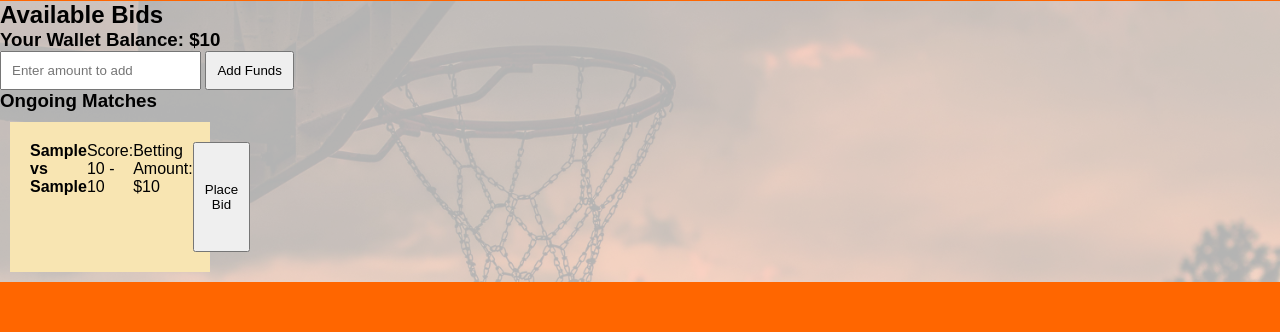
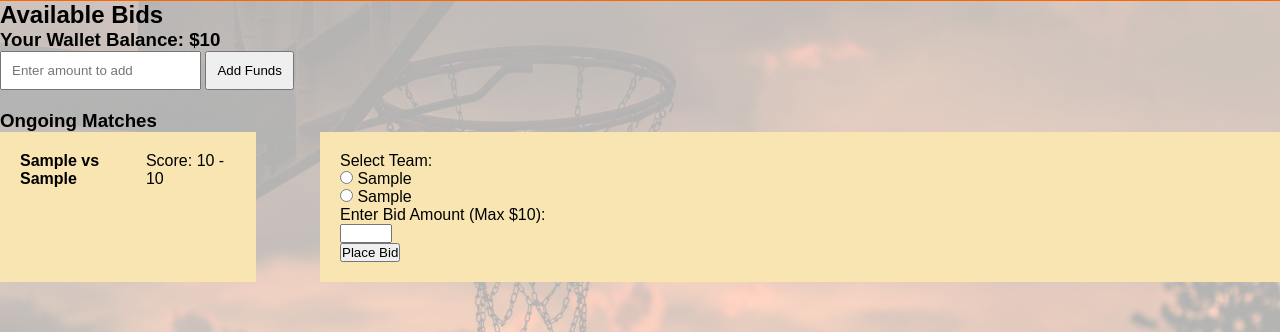
Before and after one commit to HarshithK13/CourtMetrics, a Flask app: template templates/available_bids.html in a window 1280 px wide. Shown: the part 1029-1361 px from the top of the page. Before the commit the page ends 1311 px from the top, so only its background shows below. Run offline with Flask 3, Linux system fonts and the light colour scheme; the template is opened without the code that fills it: most values are stand-ins (such as "Sample title", 1, 10 or a date in 2020).

Commit message:
SCRUM 12: Basic version

```diff
--- a/app.py
+++ b/app.py
@@ -12,10 +12,12 @@ app.config["JWT_SECRET_KEY"] = "83114bdeeb269275f27c98dea61244b1e27d495581b516d6
 jwt = JWTManager(app)
 # Enable CORS for cross-origin requests
 CORS(app)
-
+wallet = 1000
+placed_bids = []
 # MongoDB setup
-client = MongoClient("mongodb+srv://court-metrics:k2vCw0PaWW2v7k7N@cluster0.tqzmo.mongodb.net/")
-db = client['courtmetrics_db']
+connection_string = "mongodb+srv://court-metrics:k2vCw0PaWW2v7k7N@cluster0.tqzmo.mongodb.net/"
+client = MongoClient(connection_string)
+db = client['temp_db']
 users_collection = db['Users']
 
 @app.route('/')
@@ -82,6 +84,7 @@ def available_bids():
 
             # Add match details to the list of ongoing matches
             ongoing_matches.append({
+                'match_id': f"{home_team}_vs_{away_team}",
                 'home_team': home_team,
                 'away_team': away_team,
                 'home_score': home_score,
@@ -93,16 +96,71 @@ def available_bids():
 
 @app.route('/place_bid', methods=['POST'])
 def place_bid():
+    global wallet_balance
+
     match_id = request.form.get('match_id')
+    selected_team = request.form.get('selected_team')  # Either "home" or "away"
     bet_amount = int(request.form.get('bet_amount'))
 
+    if bet_amount > wallet_balance:
+        return jsonify({'success': False, 'message': 'Insufficient funds!'})
+
+    # Deduct bet amount from wallet immediately
+    wallet_balance -= bet_amount
+
+    # Store this bid in memory (or database) to be resolved later when the match ends
+    placed_bids.append({
+        'match_id': match_id,
+        'selected_team': selected_team,
+        'bet_amount': bet_amount,
+        'status': 'pending'
+    })
+
+    return jsonify({'success': True, 'message': f'Bid placed successfully! Remaining balance: ${wallet_balance}'})
+
+@app.route('/check_results')
+def check_results():
     global wallet_balance
 
-    if bet_amount <= wallet_balance:
-        wallet_balance -= bet_amount  # Deduct the bet amount from the wallet balance
-        return jsonify({'success': True, 'message': f'Bid placed successfully! Remaining balance: ${wallet_balance}'})
+    # Fetch today's scoreboard data using nba_api to get final scores
+    games = scoreboard.ScoreBoard()
+    games_dict = games.get_dict()
 
-    return jsonify({'success': False, 'message': 'Insufficient funds!'})
+    results_messages = []
+
+    for game in games_dict['scoreboard']['games']:
+        if game['gameStatusText'] == "Final":
+            home_team_name = game['homeTeam']['teamName']
+            away_team_name = game['awayTeam']['teamName']
+            home_score = game['homeTeam']['score']
+            away_score = game['awayTeam']['score']
+
+            # Check if there are any pending bids for this match
+            for bid in placed_bids:
+                if bid['match_id'] == f"{home_team_name}_vs_{away_team_name}" and bid['status'] == "pending":
+                    if bid['selected_team'] == "home":
+                        if home_score > away_score:  # Home team wins
+                            wallet_balance += bid['bet_amount'] * 2  # Double reward
+                            results_messages.append(f"Your team {home_team_name} won! You earned ${bid['bet_amount'] * 2}.")
+                        elif home_score == away_score:  # Draw
+                            wallet_balance += bid['bet_amount']  # Refund original bet amount
+                            results_messages.append(f"The match between {home_team_name} and {away_team_name} was a draw. Your bet has been refunded.")
+                        else:
+                            results_messages.append(f"Your team {home_team_name} lost.")
+                    elif bid['selected_team'] == "away":
+                        if away_score > home_score:  # Away team wins
+                            wallet_balance += bid['bet_amount'] * 2  # Double reward
+                            results_messages.append(f"Your team {away_team_name} won! You earned ${bid['bet_amount'] * 2}.")
+                        elif away_score == home_score:  # Draw
+                            wallet_balance += bid['bet_amount']  # Refund original bet amount
+                            results_messages.append(f"The match between {home_team_name} and {away_team_name} was a draw. Your bet has been refunded.")
+                        else:
+                            results_messages.append(f"Your team {away_team_name} lost.")
+
+                    # Mark this bid as resolved
+                    bid['status'] = "resolved"
+
+    return jsonify({'success': True, 'results_messages': results_messages, 'wallet_balance': wallet_balance})
 
 
 
--- a/static/css/styles.css
+++ b/static/css/styles.css
@@ -336,38 +336,46 @@ body::before {
     flex-wrap: wrap;
 }
 
+/* Match Row Layout */
+.match-row {
+    display: flex;
+    justify-content: space-between;
+    margin-bottom: 50px;
+    width: 100%; /* Ensure the row takes the full width */
+}
+
 .match-box {
     background-color: #f8e5b2;
     padding: 20px;
-    margin: 10px;
-    width: 200px;
+    width: 20%; /* Adjust width to take up most of the row */
 }
 
-.match-box button {
-    padding: 10px;
-    width: 45%;
+.betting-box {
+    background-color: #f8e5b2;
+    padding: 20px;
+    width: 75%; /* Adjust width to take up the remaining space */
 }
 
+/* Wallet Section */
+.wallet-section {
+    margin-bottom: 20px;
+}
+
+.wallet-section input {
+    padding: 10px;
+}
+
+.wallet-section button {
+    padding: 10px;
+}
 
 /* Confirmation Popup */
-/* Popup Styling */
-#confirmation-popup, #success-popup {
-    display: none;
+#confirmation-popup {
     position: fixed;
     top: 50%;
     left: 50%;
     transform: translate(-50%, -50%);
     background-color: white;
+    border: 1px solid black;
     padding: 20px;
-    border: 1px solid black;
-    z-index: 1000; /* Ensure it's on top of other elements */
 }
-.match-row {
-    display: flex;
-    justify-content: space-between;
-}
-
-
-.betting-box {
-    width: 45%;
-}
--- a/templates/available_bids.html
+++ b/templates/available_bids.html
@@ -22,7 +22,7 @@
 
    <!-- Wallet Section -->
    <div class="wallet-section">
-       <h3>Your Wallet Balance: ${{ wallet_balance }}</h3>
+       <h3>Your Wallet Balance: $<span id="wallet-balance">{{ wallet_balance }}</span></h3> <!-- Ensure this span has an ID for dynamic updates -->
        <form method="POST" action="{{ url_for('available_bids') }}">
            <input type="number" name="amount" placeholder="Enter amount to add" required>
            <button type="submit">Add Funds</button>
@@ -33,49 +33,94 @@
    <h3>Ongoing Matches</h3>
    <div class="matches-container">
        {% for match in matches %}
-       <div class="match-box">
-           <p><strong>{{ match.home_team }} vs {{ match.away_team }}</strong></p>
-           <p>Score: {{ match.home_score }} - {{ match.away_score }}</p>
-           <p>Betting Amount: ${{ match.betting_amount }}</p>
+       <div class="match-row">
+           <!-- Match Details Section -->
+           <div class="match-box">
+               <p><strong>{{ match.home_team }} vs {{ match.away_team }}</strong></p>
+               <p>Score: {{ match.home_score }} - {{ match.away_score }}</p>
+           </div>
 
-           <!-- Place Bid Button -->
-           <button onclick="confirmBid('{{ match.home_team }} vs {{ match.away_team }}', '{{ match.betting_amount }}')">Place Bid</button>
-       </div>
+           <!-- Betting Options Section -->
+           <div class="betting-box">
+               <form id="bid-form-{{ loop.index }}" method="POST" action="/place_bid">
+                   <!-- Team Selection -->
+                   <label>Select Team:</label><br>
+                   <input type="radio" name="selected_team" value="{{ match.home_team }}" required> {{ match.home_team }}<br>
+                   <input type="radio" name="selected_team" value="{{ match.away_team }}" required> {{ match.away_team }}<br>
+
+                   <!-- Bid Amount Input -->
+                   <label for="bet_amount">Enter Bid Amount (Max ${{ match.betting_amount }}):</label><br>
+                   <input type="number" name="bet_amount" min="1" max="{{ match.betting_amount }}" required><br>
+
+                   <!-- Hidden Fields -->
+                   <input type="hidden" name="match_id" value="{{ match.match_id }}">
+
+                   <!-- Place Bid Button -->
+                   <button type="button" onclick="confirmBid('{{ loop.index }}', '{{ match.home_team }} vs {{ match.away_team }}')">Place Bid</button>
+               </form>
+           </div>
+       </div> <!-- End of match-row -->
        {% endfor %}
    </div>
 
    <!-- Confirmation Popup -->
-   <div id="confirmation-popup" style="display:none;">
+   <div id="confirmation-popup" style="display:none; position: fixed; top: 50%; left: 50%; transform: translate(-50%, -50%); background-color: white; padding: 20px; border: 1px solid black;">
        <p id="confirmation-message"></p>
        <button id="confirm-yes">Yes</button>
        <button id="confirm-no">No</button>
    </div>
 
-   <!-- JavaScript for Confirmation Dialog -->
+   <!-- Success Popup -->
+   <div id="success-popup" style="display:none; position: fixed; top: 50%; left: 50%; transform: translate(-50%, -50%); background-color: white; padding: 20px; border: 1px solid black;">
+       <p id="success-message"></p>
+       <button onclick="closeSuccessPopup()">OK</button>
+   </div>
+
+   <!-- JavaScript for Confirmation Dialog and Success Popup -->
    <script>
-       function confirmBid(match_name, bet_amount) {
-           const confirmationMessage = `Do you want to place a bid of $${bet_amount} on ${match_name}?`;
+       function confirmBid(formId, match_name) {
+           const formElement = document.getElementById(`bid-form-${formId}`);
+           const betAmountInput = formElement.querySelector('input[name=bet_amount]').value;
+           const selectedTeamInput = formElement.querySelector('input[name=selected_team]:checked').value;
+
+           const confirmationMessage = `Do you want to place a bid of $${betAmountInput} on ${selectedTeamInput} (${match_name})?`;
            document.getElementById('confirmation-message').textContent = confirmationMessage;
-           document.getElementById('confirmation-popup').style.display = 'block';
+           document.getElementById('confirmation-popup').style.display = 'block';  // Show the popup
 
+           // Handle "Yes" button click
            document.getElementById('confirm-yes').onclick = function() {
                // Send POST request to place bid
                fetch('/place_bid', {
                    method: 'POST',
                    headers: { 'Content-Type': 'application/x-www-form-urlencoded' },
-                   body: new URLSearchParams({ match_id: match_name, bet_amount: bet_amount })
+                   body: new URLSearchParams(new FormData(formElement))
                })
                .then(response => response.json())
                .then(data => {
-                   alert(data.message);
-                   document.getElementById('confirmation-popup').style.display = 'none';
-                   window.location.reload();  // Reload the page after placing bid
+                   document.getElementById('confirmation-popup').style.display = 'none';  // Hide confirmation popup
+                   if (data.success) {
+                       showSuccessPopup(data.message);
+                       document.getElementById('wallet-balance').textContent = data.wallet_balance;  // Update wallet balance dynamically
+                   } else {
+                       alert(data.message);  // Show error message if something goes wrong
+                   }
                });
            };
 
+           // Handle "No" button click
            document.getElementById('confirm-no').onclick = function() {
-               document.getElementById('confirmation-popup').style.display = 'none';
+               document.getElementById('confirmation-popup').style.display = 'none';  // Hide confirmation popup
            };
+       }
+
+       function showSuccessPopup(message) {
+           document.getElementById('success-message').textContent = message;
+           document.getElementById('success-popup').style.display = 'block';  // Show success popup
+       }
+
+       function closeSuccessPopup() {
+           document.getElementById('success-popup').style.display = 'none';  // Hide success popup
+           window.location.reload();  // Reload page after closing success popup
        }
    </script>
 
```
